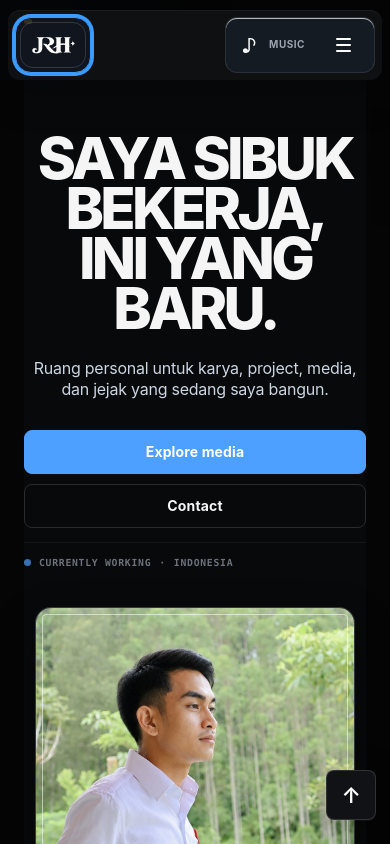
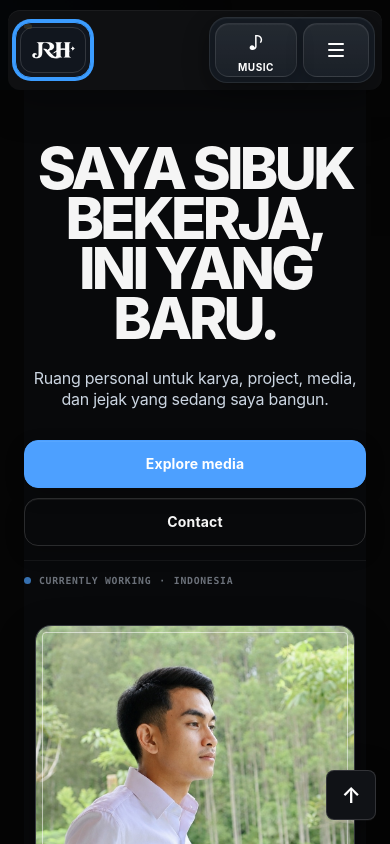
Before and after one commit to LionerHakim/JRHs, a React (Vite) app: page / in a window 390 px wide. Shown: the top 844 px of the page. Built offline with nearby package versions, Linux system fonts and the light colour scheme.

Commit message:
ui: refine controls into rounded app buttons

```diff
--- a/src/styles/portal-2100.css
+++ b/src/styles/portal-2100.css
@@ -954,3 +954,151 @@ html[data-theme] :is(
     will-change:auto;
   }
 }
+
+
+/* =========================
+   12 / APP BUTTONS — 2100 TILE
+   Inspired by the supplied rounded app-control reference.
+   Visual-only: existing markup and layout remain intact.
+   ========================= */
+
+.nav-actions{
+  gap:8px !important;
+  padding:6px !important;
+  background:rgba(16,18,22,.88) !important;
+  border:1px solid rgba(255,255,255,.10) !important;
+  border-radius:20px !important;
+  box-shadow:0 10px 28px rgba(0,0,0,.24), inset 0 1px 0 rgba(255,255,255,.045) !important;
+}
+
+html[data-theme] .nav-action{
+  min-width:92px !important;
+  min-height:64px !important;
+  padding:9px 12px !important;
+  display:inline-flex !important;
+  flex-direction:column !important;
+  justify-content:center !important;
+  align-items:center !important;
+  gap:5px !important;
+  background:linear-gradient(180deg,rgba(255,255,255,.065),rgba(255,255,255,.025)) !important;
+  color:var(--p-ink) !important;
+  border:1px solid rgba(255,255,255,.10) !important;
+  border-radius:16px !important;
+  box-shadow:0 6px 18px rgba(0,0,0,.20), inset 0 1px 0 rgba(255,255,255,.045) !important;
+  transform:translateY(0) !important;
+}
+
+html[data-theme] .nav-action:hover,
+html[data-theme] .nav-action:focus-visible{
+  background:linear-gradient(180deg,rgba(255,255,255,.10),rgba(255,255,255,.04)) !important;
+  color:#fff !important;
+  border-color:rgba(77,163,255,.38) !important;
+  box-shadow:0 10px 24px rgba(0,0,0,.28),0 0 0 1px rgba(77,163,255,.08) !important;
+  transform:translateY(-1px) !important;
+}
+
+html[data-theme] .nav-action.is-open{
+  background:linear-gradient(180deg,#4da3ff,#318fe9) !important;
+  color:#fff !important;
+  border-color:#4da3ff !important;
+  box-shadow:0 10px 24px rgba(77,163,255,.24),inset 0 1px 0 rgba(255,255,255,.22) !important;
+}
+
+.nav-action-glyph{
+  width:28px !important;
+  height:28px !important;
+  display:grid !important;
+  place-items:center !important;
+  font-size:20px !important;
+  line-height:1 !important;
+  color:currentColor !important;
+  border-radius:9px !important;
+}
+
+.nav-action-label{
+  font-size:11px !important;
+  line-height:1 !important;
+  font-weight:750 !important;
+  letter-spacing:.01em !important;
+}
+
+.nav-action-meta{
+  display:none !important;
+}
+
+.nav-menu-lines{
+  width:28px !important;
+  height:28px !important;
+  display:flex !important;
+  flex-direction:column !important;
+  justify-content:center !important;
+  gap:4px !important;
+  padding:6px !important;
+  border-radius:9px !important;
+}
+
+.nav-menu-lines > span{
+  width:100% !important;
+  height:2px !important;
+  border-radius:99px !important;
+}
+
+.hero-pill,
+.ghost-pill,
+.media-links a,
+.project-link,
+.contact-submit button{
+  min-height:48px !important;
+  padding:12px 18px !important;
+  border-radius:14px !important;
+  box-shadow:0 7px 20px rgba(0,0,0,.18),inset 0 1px 0 rgba(255,255,255,.06) !important;
+}
+
+.hero-pill:hover,
+.hero-pill:focus-visible,
+.ghost-pill:hover,
+.ghost-pill:focus-visible,
+.media-links a:hover,
+.media-links a:focus-visible,
+.project-link:hover,
+.project-link:focus-visible,
+.contact-submit button:hover:not(:disabled),
+.contact-submit button:focus-visible:not(:disabled){
+  transform:translateY(-1px) !important;
+}
+
+@media (max-width:767px){
+  .nav-actions{
+    gap:6px !important;
+    padding:5px !important;
+    border-radius:18px !important;
+  }
+
+  html[data-theme] .nav-action{
+    min-width:72px !important;
+    min-height:58px !important;
+    padding:7px 9px !important;
+    border-radius:14px !important;
+  }
+
+  .nav-action-glyph,
+  .nav-menu-lines{
+    width:25px !important;
+    height:25px !important;
+  }
+
+  .nav-action-label{
+    font-size:10px !important;
+  }
+}
+
+@media (max-width:390px){
+  html[data-theme] .nav-action{
+    min-width:66px !important;
+    min-height:54px !important;
+  }
+
+  .nav-action-label{
+    font-size:9px !important;
+  }
+}
```
